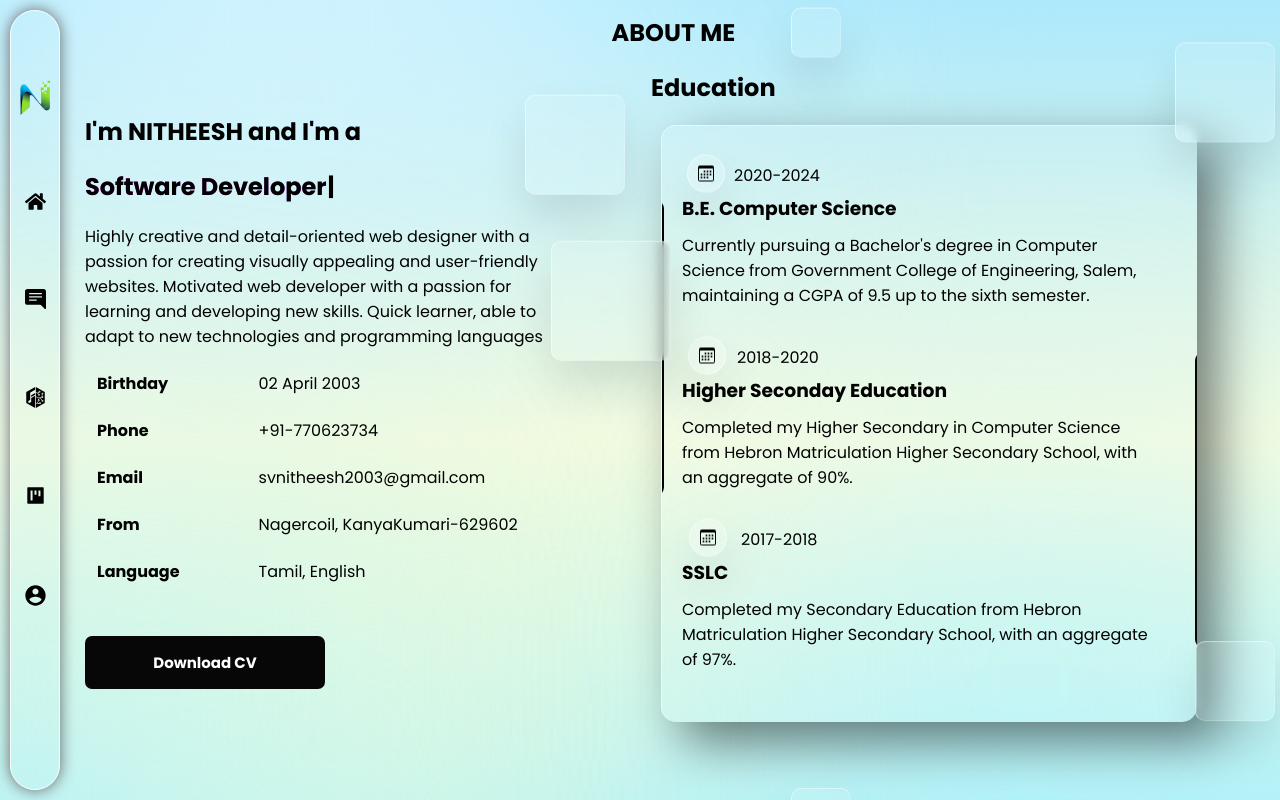
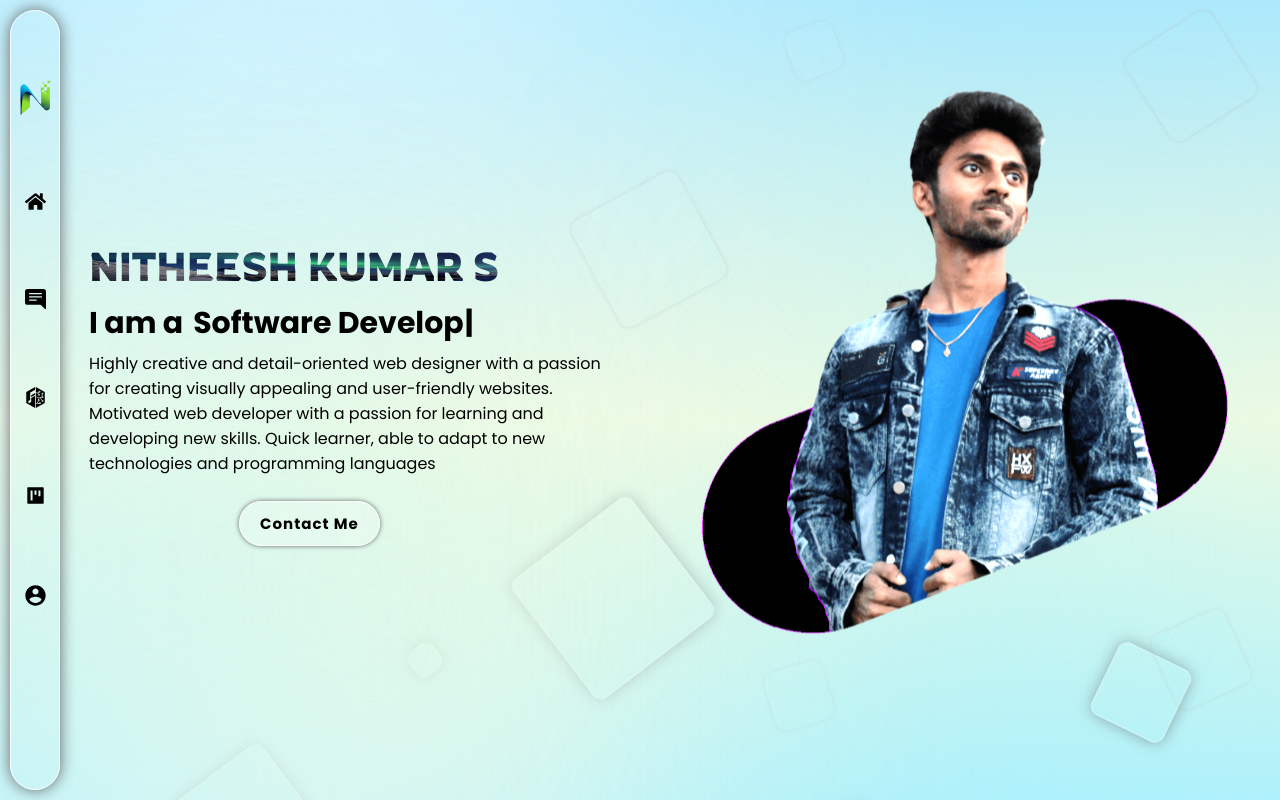
Before and after one commit to Nitheesh-2003/Portfolio, a React (Create React App) app: page / in a window 1280 px wide. Shown: the top 800 px of the page. Built offline with nearby package versions, Linux system fonts and the light colour scheme.

Commit message:
third commit

```diff
--- a/src/App.js
+++ b/src/App.js
@@ -20,12 +20,11 @@ function App() {
   return (
     <div className="App">
       <Navbar></Navbar>
-      <Element name='home-page'><About></About></Element>
-      {/* <Element name='home-page'><Home></Home></Element>
+      <Element name='home-page'><Home></Home></Element>
       <Element name='about-page'><About></About></Element>
       <Element name='skills-page'><Skills></Skills></Element>
       <Element name='project-page'><Projects></Projects></Element>
-      <Element name='contact-page'><Contact></Contact></Element> */}
+      <Element name='contact-page'><Contact></Contact></Element>
     </div>
   );
 }
```
